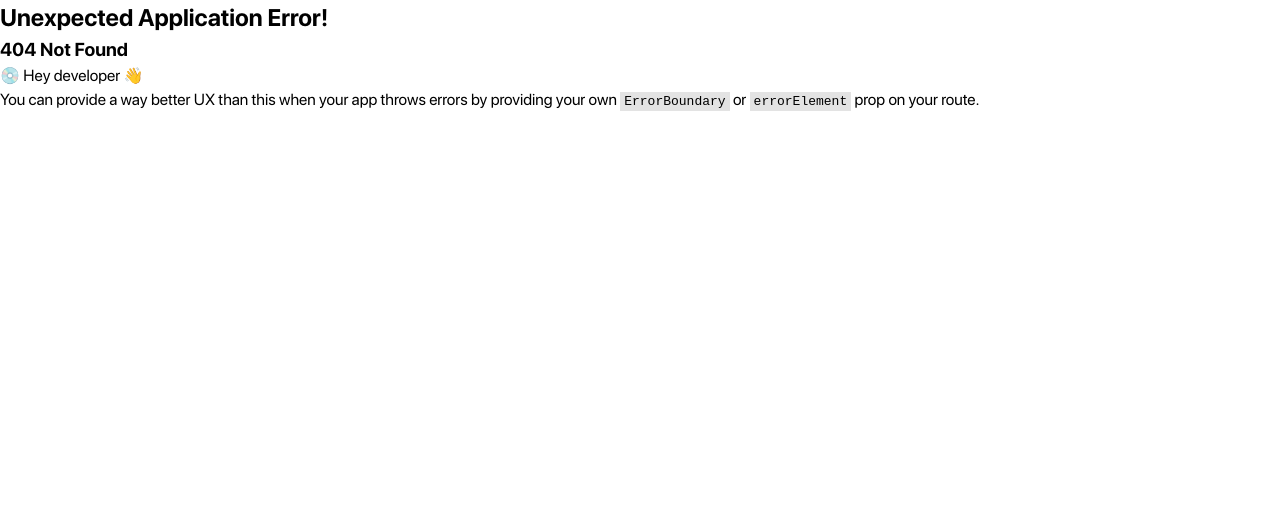
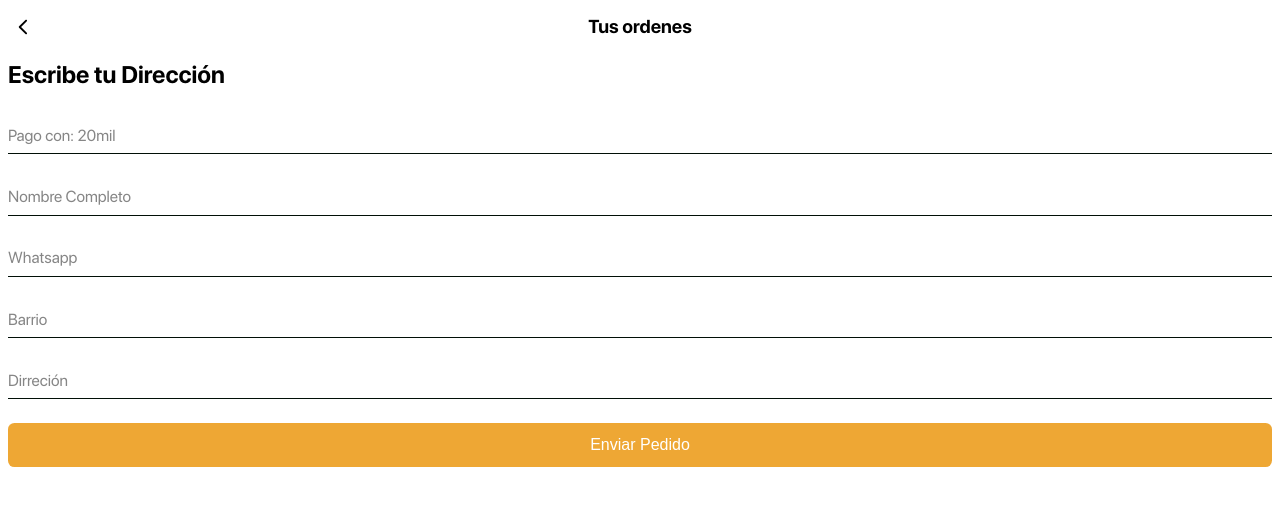
Before and after one commit to Cali-Ya/caliya.front.app, a React (Vite) app: page /order/purcharse_data_form in a window 1280 px wide. Before the commit this address had no page. Shown: the top 506 px of the page. Built offline with nearby package versions, Linux system fonts and the light colour scheme.

Commit message:
Reestructurada la funcionalidad de la página de pedidos, incluyendo la creación de componentes para el manejo del carrito y la dirección de entrega, además de actualizar las rutas y estilos correspondientes.

```diff
--- a/src/components/InputComponent/InputComponent.jsx
+++ b/src/components/InputComponent/InputComponent.jsx
@@ -4,7 +4,7 @@ import './input_component.css';
 import clsx from 'clsx';
 
 const InputComponent = ({
-  id,
+  id = 'id',
   label = 'label',
   type = 'text',
   value,
--- a/src/features/features_exports.js
+++ b/src/features/features_exports.js
@@ -2,11 +2,20 @@
 import ProductsPage from './products/pages/products_page/ProductsPage';
 import ProductSelection from './products/layout/product_selection/ProductSelection';
 
-//cart store
-import CartStorePage from './cart_store/page/CartStorePage';
+//order
+import CartStorePage from './order/modules/cart_store/CartStorePage';
+import PurcharseDataForm from './order/modules/purcharse_data_form/PurcharseDataForm';
+import OrderPage from './order/page/OrderPage';
 
 export const features_pages = {
-  ProductsPage,
-  ProductSelection,
-  CartStorePage,
+  product_page: {
+    ProductsPage,
+    ProductSelection,
+  },
+
+  order_page: {
+    OrderPage,
+    CartStorePage,
+    PurcharseDataForm,
+  },
 };
--- a/src/features/cart_store/page/CartStorePage.jsx
+++ b/src/features/order/modules/cart_store/CartStorePage.jsx
@@ -1,11 +1,10 @@
-import PrimaryButtonComponent from '../../../components/ButtonComponent/ButtonPrimary/PrimaryButtonComponent';
-import SecondaryButtonComponent from '../../../components/ButtonComponent/ButtonSecondary/SecondaryButtonComponent';
-import CaretIconLeft from '../../../components/caret_icons/caret_icon_left/CaretIconLeft';
-import useNavigatePage from '../../../hooks/useNavigatePage';
-import useNumberFormat from '../../../hooks/useNumberFormat';
-import useCartStore from '../../../store/cart.store';
-import useProductSelection from '../../products/store/product_selection.store';
 import './cart_store_page.css';
+import PrimaryButtonComponent from '../../../../components/ButtonComponent/ButtonPrimary/PrimaryButtonComponent';
+import SecondaryButtonComponent from '../../../../components/ButtonComponent/ButtonSecondary/SecondaryButtonComponent';
+import useNumberFormat from '../../../../hooks/useNumberFormat';
+import useCartStore from '../../../../store/cart.store';
+import useIsTogglePage from '../../store/useIsTogglePage.store';
+import useNavigatePage from '../../../../hooks/useNavigatePage';
 
 const CartStorePage = () => {
   //global
@@ -13,11 +12,13 @@ const CartStorePage = () => {
   const { cart, getTotal, clearCart, removeItemQuantity, addItem } =
     useCartStore();
 
-  //products selections
-  const { setCardProductSelection } = useProductSelection;
+  //navigate
+  const handleNavigate = useNavigatePage();
+
+  //togle page
+  const { setTogglePage } = useIsTogglePage();
 
   //custom hooks
-  const handleNavigate = useNavigatePage();
   const { formatNumber } = useNumberFormat();
 
   //total products in cart
@@ -26,55 +27,22 @@ const CartStorePage = () => {
     0
   );
 
-  //handle return page
-  const handleReturnPage = () => {
-    setCardProductSelection(false);
-    handleNavigate('/');
-  };
-
   //handle remove all products
   const handleRemoveAllProducts = () => {
     clearCart();
   };
 
-  //handle send whastapp
-  const handleSendWhatsApp = () => {
-    if (cart.length === 0) return;
-
-    let message = '¡Hola! Quiero hacer el siguiente pedido:%0A%0A';
-
-    cart.forEach((item) => {
-      message += `• ${item.name} x${item.quantity} - $${
-        item.price * item.quantity
-      }%0A`;
-      if (item.additionals && item.additionals.length > 0) {
-        message += `   Adicionales: ${item.additionals.join(', ')}%0A`;
-      }
-      if (item.observation) {
-        message += `   Observaciones: ${item.observation}%0A`;
-      }
-      message += `%0A`;
-    });
-
-    message += `--------------------%0ATotal: $${getTotal()}`;
-
-    // Número de WhatsApp (código de país + número, sin espacios ni signos)
-    const phone = import.meta.env.VITE_PHONE_DMO;
-    handleRemoveAllProducts();
-    window.open(`https://wa.me/${phone}?text=${message}`, '_blank');
+  //handle add direction
+  const handleAddDirection = () => {
+    setTogglePage();
+    handleNavigate('/order/purcharse_data_form');
   };
 
   //vars
-  const caretBlack = false;
   const country = 'es-CO';
 
   return (
     <section className="cart_store_container">
-      <header className="header_cart_store">
-        <CaretIconLeft onClick={handleReturnPage} preferColor={caretBlack} />
-        <h3 className="header_title_cart_store">Tus ordenes</h3>
-      </header>
-
       {cart.length === 0 ? (
         <p>El carrito esta vacio</p>
       ) : (
@@ -164,7 +132,10 @@ const CartStorePage = () => {
 
       {/* actions */}
       <section className="actions_cart_store_page">
-        <PrimaryButtonComponent text="Enviar" onClick={handleSendWhatsApp} />
+        <PrimaryButtonComponent
+          text="Añadir Dirección"
+          onClick={handleAddDirection}
+        />
         <SecondaryButtonComponent
           text="Quitar todo de la lista"
           onClick={handleRemoveAllProducts}
--- a/src/features/cart_store/page/cart_store_page.css
+++ b/src/features/order/modules/cart_store/cart_store_page.css
@@ -1,24 +1,9 @@
 .cart_store_container {
   width: 100%;
   height: max-content;
-  padding: 0.8em 0.5em;
   display: flex;
   flex-direction: column;
   gap: 1em;
-
-  .header_cart_store {
-    position: relative;
-    display: flex;
-    justify-content: center;
-    align-items: center;
-
-    .caret_left_children {
-      position: absolute;
-      left: 0;
-      top: 50%;
-      transform: translateY(-50%);
-    }
-  }
 
   .list_cart_store {
     display: flex;
--- /dev/null
+++ b/src/features/order/modules/purcharse_data_form/PurcharseDataForm.jsx
@@ -0,0 +1,142 @@
+import './purcharse_data_form.css';
+import clsx from 'clsx';
+import useCartStore from '../../../../store/cart.store';
+import useIsTogglePage from '../../store/useIsTogglePage.store';
+import InputComponent from '../../../../components/InputComponent/InputComponent';
+import PrimaryButtonComponent from '../../../../components/ButtonComponent/ButtonPrimary/PrimaryButtonComponent';
+import { useState } from 'react';
+import useNavigatePage from '../../../../hooks/useNavigatePage';
+import useProductSelection from '../../../products/store/product_selection.store';
+
+const FormDelevery = () => {
+  //global
+  //cart store
+  const { cart, getTotal, clearCart } = useCartStore();
+
+  //products selections
+  const { setCardProductSelection } = useProductSelection();
+
+  //hooks
+  const handleNavigate = useNavigatePage();
+
+  //togle page
+  const { togglePage } = useIsTogglePage();
+
+  //state
+  const [purchaseData, setPurchaseData] = useState({
+    buy: '',
+    full_name: '',
+    whatsapp: '',
+    neighborhood: '',
+    direction: '',
+  });
+
+  //handle remove all products
+  const handleRemoveAllProducts = () => {
+    clearCart();
+    setCardProductSelection(false);
+    handleNavigate('/');
+  };
+
+  // handle input changue
+  const handleInputChange = (e) => {
+    const { id, value } = e.target;
+    setPurchaseData((prev) => ({
+      ...prev,
+      [id]: value,
+    }));
+  };
+
+  //handle send whastapp
+  const handleSendWhatsApp = () => {
+    if (cart.length === 0) return;
+
+    let message = '¡Hola! Quiero hacer el siguiente pedido:%0A%0A';
+
+    cart.forEach((item) => {
+      message += `• ${item.name} x${item.quantity} - $${
+        item.price * item.quantity
+      }%0A`;
+      if (item.additionals && item.additionals.length > 0) {
+        message += `   Adicionales: ${item.additionals.join(', ')}%0A`;
+      }
+      if (item.observation) {
+        message += `   Observaciones: ${item.observation}%0A`;
+      }
+      message += `%0A`;
+    });
+
+    message += `--------------------%0ATotal: $${getTotal()}%0A%0A`;
+    message += `Datos de compra:%0A%0A`;
+    if (purchaseData.buy) message += `Pago con: ${purchaseData.buy}%0A`;
+    if (purchaseData.full_name)
+      message += `Nombre: ${purchaseData.full_name}%0A`;
+    if (purchaseData.whatsapp)
+      message += `Whatsapp: ${purchaseData.whatsapp}%0A`;
+    if (purchaseData.direction)
+      message += `Dirección: ${purchaseData.direction}%0A`;
+    if (purchaseData.neighborhood)
+      message += `Barrio: ${purchaseData.neighborhood}%0A`;
+
+    // Número de WhatsApp (código de país + número, sin espacios ni signos)
+    const phone = import.meta.env.VITE_PHONE_DMO;
+    handleRemoveAllProducts();
+    window.open(`https://wa.me/${phone}?text=${message}`, '_blank');
+  };
+
+  return (
+    <form
+      className={clsx('form_delevery', {
+        'form_devery--open': togglePage,
+        'form_devery--close': !togglePage,
+      })}
+    >
+      <header className="form_header">
+        <h2>Escribe tu Dirección</h2>
+      </header>
+
+      <InputComponent
+        placeholder=""
+        label="Pago con: 20mil"
+        id="buy"
+        onChange={handleInputChange}
+        value={purchaseData.buy}
+      />
+      <InputComponent
+        placeholder=""
+        label="Nombre Completo"
+        id="full_name"
+        onChange={handleInputChange}
+        value={purchaseData.full_name}
+      />
+      <InputComponent
+        placeholder=""
+        label="Whatsapp"
+        id="whatsapp"
+        onChange={handleInputChange}
+        value={purchaseData.whatsapp}
+      />
+      <InputComponent
+        placeholder=""
+        label="Barrio"
+        id="neighborhood"
+        onChange={handleInputChange}
+        value={purchaseData.neighborhood}
+      />
+      <InputComponent
+        placeholder=""
+        label="Dirreción"
+        id="direction"
+        onChange={handleInputChange}
+        value={purchaseData.direction}
+      />
+
+      <PrimaryButtonComponent
+        onClick={handleSendWhatsApp}
+        text="Enviar Pedido"
+      />
+    </form>
+  );
+};
+
+export default FormDelevery;
--- /dev/null
+++ b/src/features/order/modules/purcharse_data_form/purcharse_data_form.css
@@ -0,0 +1,12 @@
+.form_delevery {
+  width: 100%;
+  height: 100%;
+  display: flex;
+  flex-direction: column;
+  gap: 1.5em;
+  background-color: var(--active-color-white);
+
+  .inputs_form {
+    height: 100%;
+  }
+}
--- /dev/null
+++ b/src/features/order/page/OrderPage.jsx
@@ -0,0 +1,42 @@
+import './order_page.css';
+import { Outlet } from 'react-router-dom';
+import useProductSelection from '../../products/store/product_selection.store';
+import useNavigatePage from '../../../hooks/useNavigatePage';
+import CaretIconLeft from '../../../components/caret_icons/caret_icon_left/CaretIconLeft';
+import useIsTogglePage from '../store/useIsTogglePage.store';
+
+const OrderPage = () => {
+  //products selections
+  const { setCardProductSelection } = useProductSelection();
+
+  //custom hooks
+  const handleNavigate = useNavigatePage();
+
+  //togle page
+  const { togglePage, setTogglePage } = useIsTogglePage();
+
+  //handle return page
+  const handleReturnPage = () => {
+    const navigate = togglePage ? '/' : '/order';
+    const cardProduct = togglePage ? '' : false;
+
+    setCardProductSelection(cardProduct);
+    setTogglePage();
+    handleNavigate(navigate);
+  };
+
+  //vars
+  const caretBlack = false;
+  return (
+    <main className="container_orders">
+      <header className="header_cart_store">
+        <CaretIconLeft onClick={handleReturnPage} preferColor={caretBlack} />
+        <h3 className="header_title_cart_store">Tus ordenes</h3>
+      </header>
+
+      <Outlet />
+    </main>
+  );
+};
+
+export default OrderPage;
--- /dev/null
+++ b/src/features/order/page/order_page.css
@@ -0,0 +1,22 @@
+.container_orders {
+  width: 100%;
+  height: 100%;
+  padding: 0.8em 0.5em;
+  display: flex;
+  flex-direction: column;
+  gap: 1em;
+
+  .header_cart_store {
+    position: relative;
+    display: flex;
+    justify-content: center;
+    align-items: center;
+
+    .caret_left_children {
+      position: absolute;
+      left: 0;
+      top: 50%;
+      transform: translateY(-50%);
+    }
+  }
+}
--- /dev/null
+++ b/src/features/order/store/useIsTogglePage.store.jsx
@@ -0,0 +1,8 @@
+import { create } from 'zustand';
+
+const useIsTogglePage = create((set) => ({
+  togglePage: false,
+  setTogglePage: () => set((state) => ({ togglePage: !state.togglePage })),
+}));
+
+export default useIsTogglePage;
--- a/src/pages/main_layout/MainLayout.jsx
+++ b/src/pages/main_layout/MainLayout.jsx
@@ -21,7 +21,7 @@ const MainLayout = () => {
   const navigate = useNavigatePage();
 
   const handleIconCart = () => {
-    navigate('/cart_store');
+    navigate('/order');
   };
 
   return (
--- a/src/routes/RoutesSystem.jsx
+++ b/src/routes/RoutesSystem.jsx
@@ -1,6 +1,8 @@
 import { createBrowserRouter } from 'react-router-dom';
 import MainLayout from '../pages/main_layout/MainLayout';
 import { features_pages } from '../features/features_exports';
+
+const indexActive = true;
 
 const RoutesSystem = createBrowserRouter([
   {
@@ -8,18 +10,29 @@ const RoutesSystem = createBrowserRouter([
     element: <MainLayout />,
     children: [
       {
-        index: true,
-        element: <features_pages.ProductsPage />,
+        index: indexActive,
+        element: <features_pages.product_page.ProductsPage />,
       },
       {
         path: '/add_to_cart',
-        element: <features_pages.ProductSelection />,
+        element: <features_pages.product_page.ProductSelection />,
       },
     ],
   },
   {
-    path: '/cart_store',
-    element: <features_pages.CartStorePage />,
+    path: '/order/',
+    element: <features_pages.order_page.OrderPage />,
+
+    children: [
+      {
+        index: indexActive,
+        element: <features_pages.order_page.CartStorePage />,
+      },
+      {
+        path: 'purcharse_data_form',
+        element: <features_pages.order_page.PurcharseDataForm />,
+      },
+    ],
   },
 ]);
 
```
